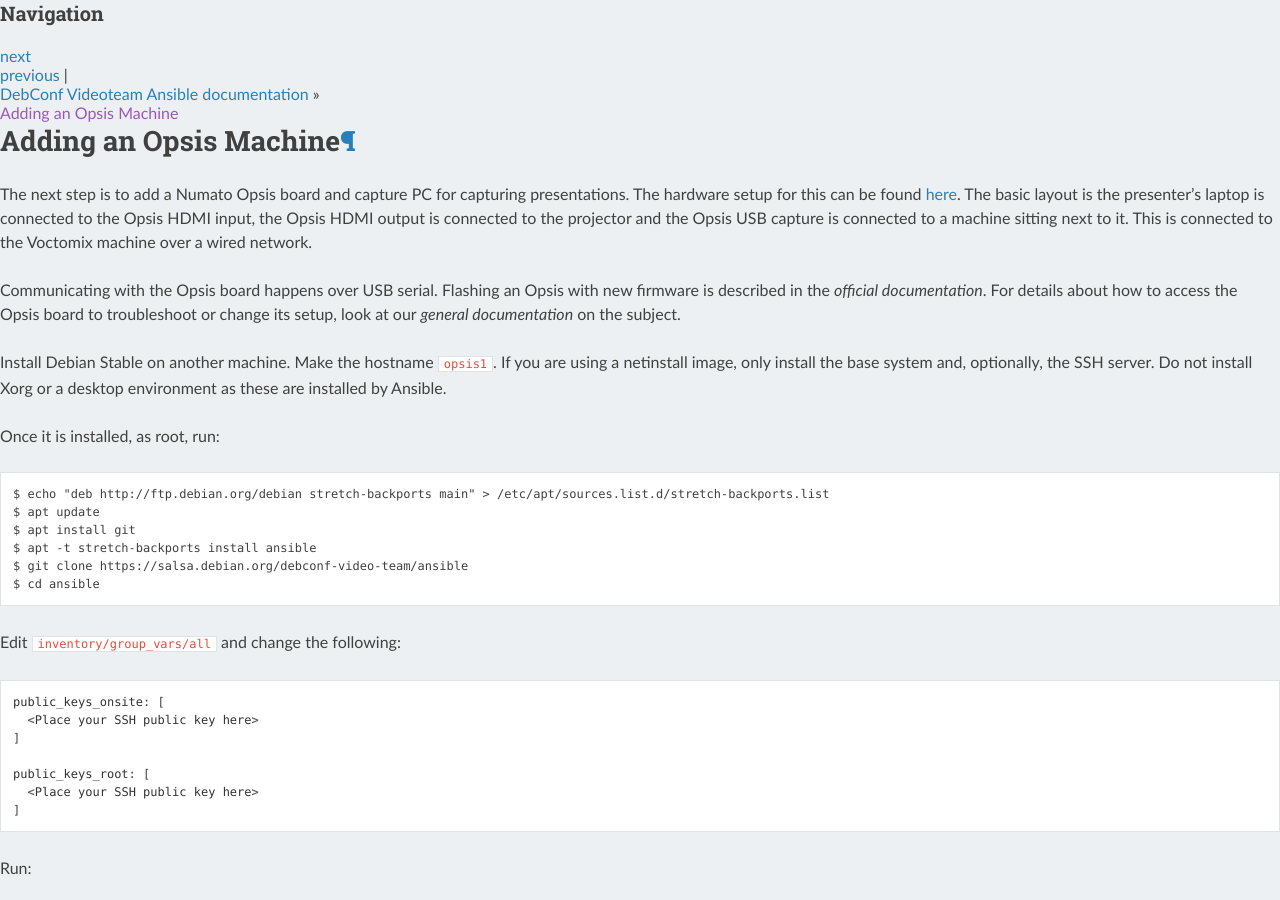
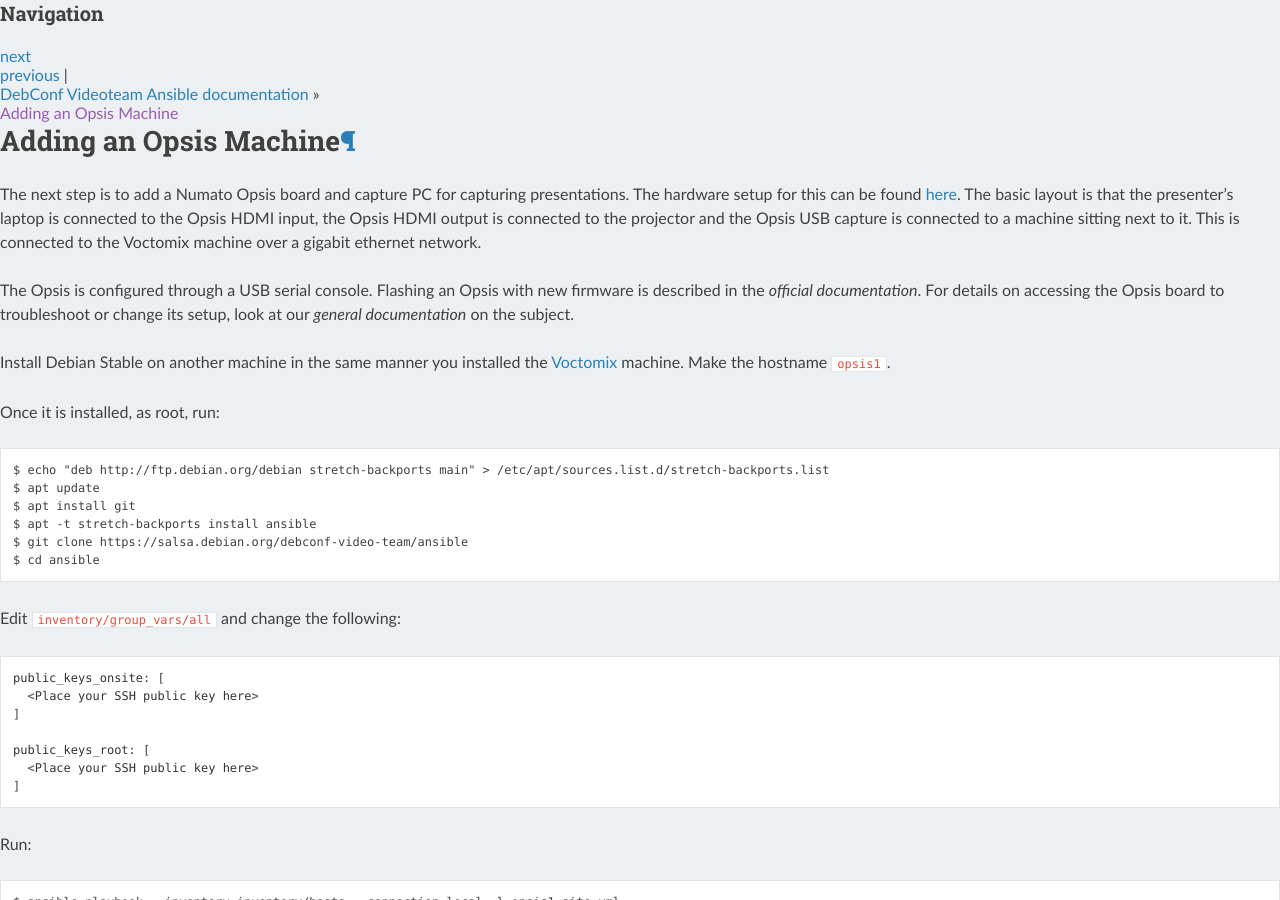
Before and after one commit to CarlFK/video-stack-deploy, a Sphinx documentation site: the page built from docs/opsis.rst, in a window 1280 px wide and 900 px high. Built offline with Sphinx 7.4.7 and the Read the Docs theme 2.0.0, drawn with Linux system fonts in a browser that asks for light colours.

Commit message:
Fix other gramatical and logical errors

```diff
--- a/docs/getting_started.rst
+++ b/docs/getting_started.rst
@@ -3,7 +3,7 @@
 
 Welcome to the DebConf videoteam Ansible documentation. The goal of this
 website is to step you through using our Ansible configuration in a conference
-setting. The Ansible roles are stored on `Salsa`_.
+setting. The Ansible roles are stored in a git repository on `Salsa`_.
 
 If you are part of Debian and plan to organise an event you intent to record,
 please `contact us`_! Maybe a member of our team can attend it and help you with
--- a/docs/opsis.rst
+++ b/docs/opsis.rst
@@ -3,20 +3,18 @@
 
 The next step is to add a Numato Opsis board and capture PC for capturing
 presentations. The hardware setup for this can be found `here`_. The basic
-layout is the presenter's laptop is connected to the Opsis HDMI input, the Opsis
-HDMI output is connected to the projector and the Opsis USB capture is connected
-to a machine sitting next to it. This is connected to the Voctomix machine over
-a wired network.
+layout is that the presenter's laptop is connected to the Opsis HDMI input, the
+Opsis HDMI output is connected to the projector and the Opsis USB capture is
+connected to a machine sitting next to it. This is connected to the Voctomix
+machine over a gigabit ethernet network.
 
-Communicating with the Opsis board happens over USB serial. Flashing an Opsis
-with new firmware is described in the `official documentation`. For details
-about how to access the Opsis board to troubleshoot or change its setup, look
-at our `general documentation` on the subject.
+The Opsis is configured through a USB serial console. Flashing an Opsis with new
+firmware is described in the `official documentation`. For details on accessing
+the Opsis board to troubleshoot or change its setup, look at our
+`general documentation` on the subject.
 
-1. Install Debian Stable on another machine. Make the hostname ``opsis1``. If
-   you are using a netinstall image, only install the base system and,
-   optionally, the SSH server. Do not install Xorg or a desktop environment as
-   these are installed by Ansible.
+1. Install Debian Stable on another machine in the same manner you installed
+   the `Voctomix`_ machine. Make the hostname ``opsis1``.
 
 2. Once it is installed, as root, run::
 
@@ -46,3 +44,4 @@
 .. _`here`: https://debconf-video-team.pages.debian.net/docs/hardware.html#laptop-output-capture
 .. _`official documentation`: https://hdmi2usb.tv/firmware/#flashing-prebuilt-firmware
 .. _`general documentation`: https://debconf-video-team.pages.debian.net/docs/opsis.html
+.. _`Voctomix`: voctomix.html
--- a/docs/physical_layout.rst
+++ b/docs/physical_layout.rst
@@ -10,8 +10,8 @@
   configuring them using Ansible automatically.
 * Opsis - these are the PCs that are connected to the Numato Opsis
   boards and capture the presenter's laptop output for streaming to Voctomix.
-* Voctomix - these are the PCs that mix the camera and presenter inputs and
-  streams the talk out.
+* Voctomix - These are the PCs that live mix the video from the cameras and
+  opsis capture for recording to disk and live streaming to the internet.
 * NFS Server - this provides an NFS share for SReview, as it requires a common
   file system between nodes.
 * Grid Engine Master - this is the master node controlling the grid engine
```
Also changed, not shown: docs/gateway.rst (+9 -10 lines), docs/voctomix.rst (+4 -5 lines).
